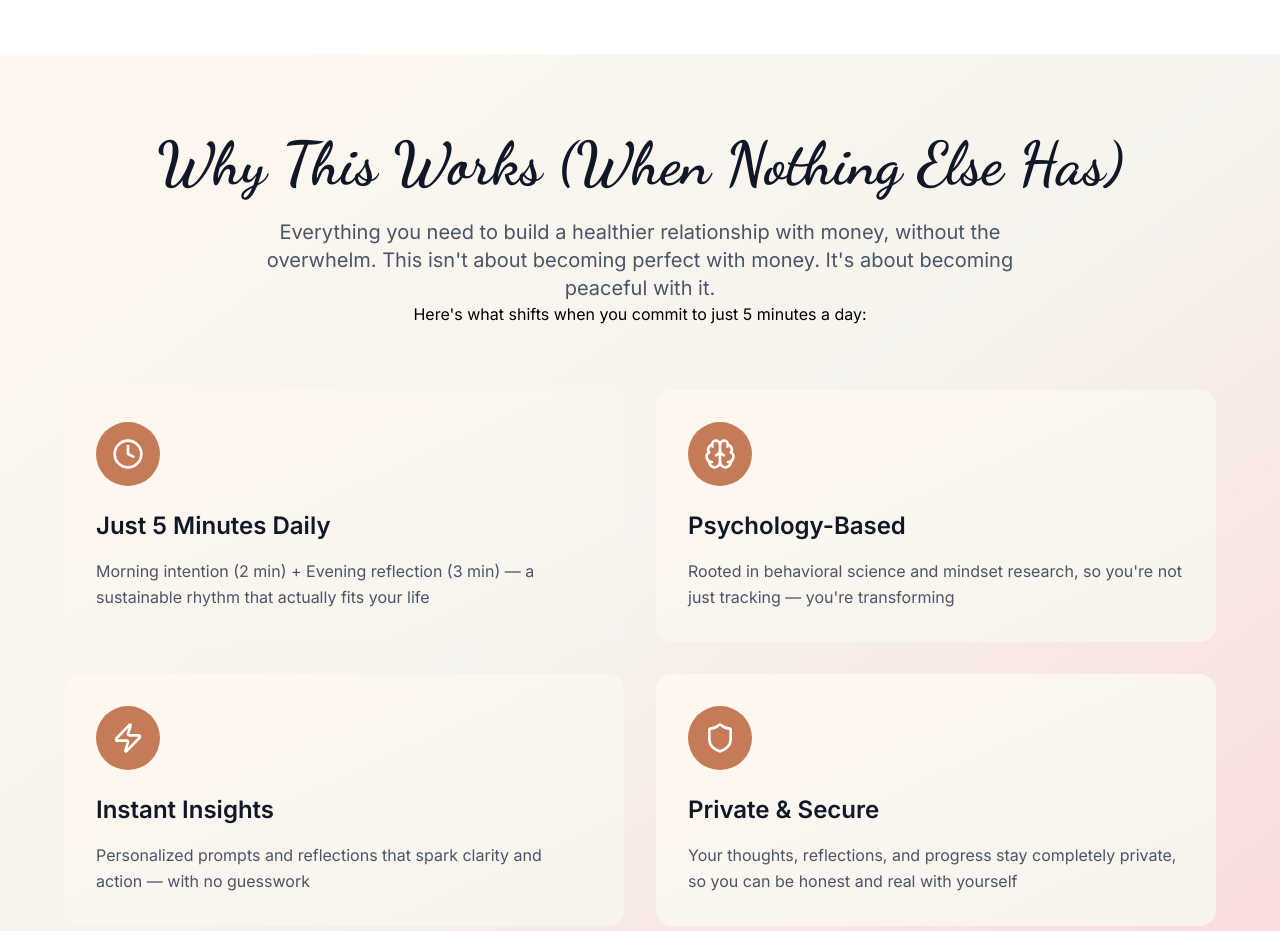
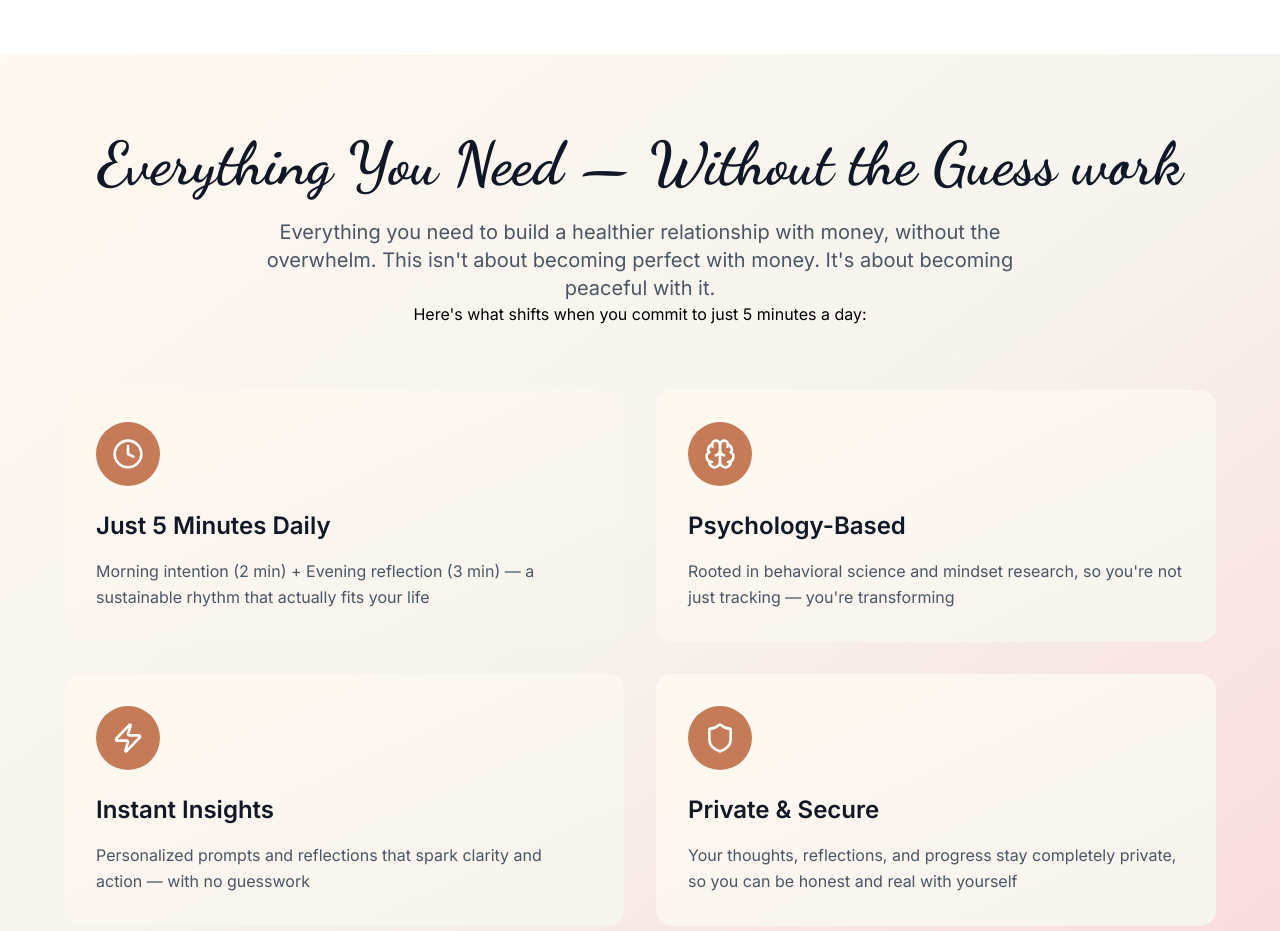
Before and after one commit to carolynjones73-create/mindful-landing, a React (Vite) app: page / in a window 1280 px wide. Shown: the part 3960-4891 px from the top of the page. Built offline with nearby package versions, Linux system fonts and the light colour scheme; no server answers.

Commit message:
Update Features section heading

```diff
--- a/src/components/landing/LandingPage.tsx
+++ b/src/components/landing/LandingPage.tsx
@@ -344,7 +344,7 @@ export default function LandingPage({ onGetStarted }: LandingPageProps) {
         <div className="max-w-7xl mx-auto px-4">
           <div className="text-center mb-16">
             <h2 className="text-5xl md:text-6xl font-bold text-gray-900 mb-6" style={{ fontFamily: 'Dancing Script, cursive' }}>
-              Why This Works (When Nothing Else Has)
+              Everything You Need — Without the Guess work
             </h2>
             <p className="text-xl text-gray-600 max-w-3xl mx-auto">
               Everything you need to build a healthier relationship with money, without the overwhelm.
```
